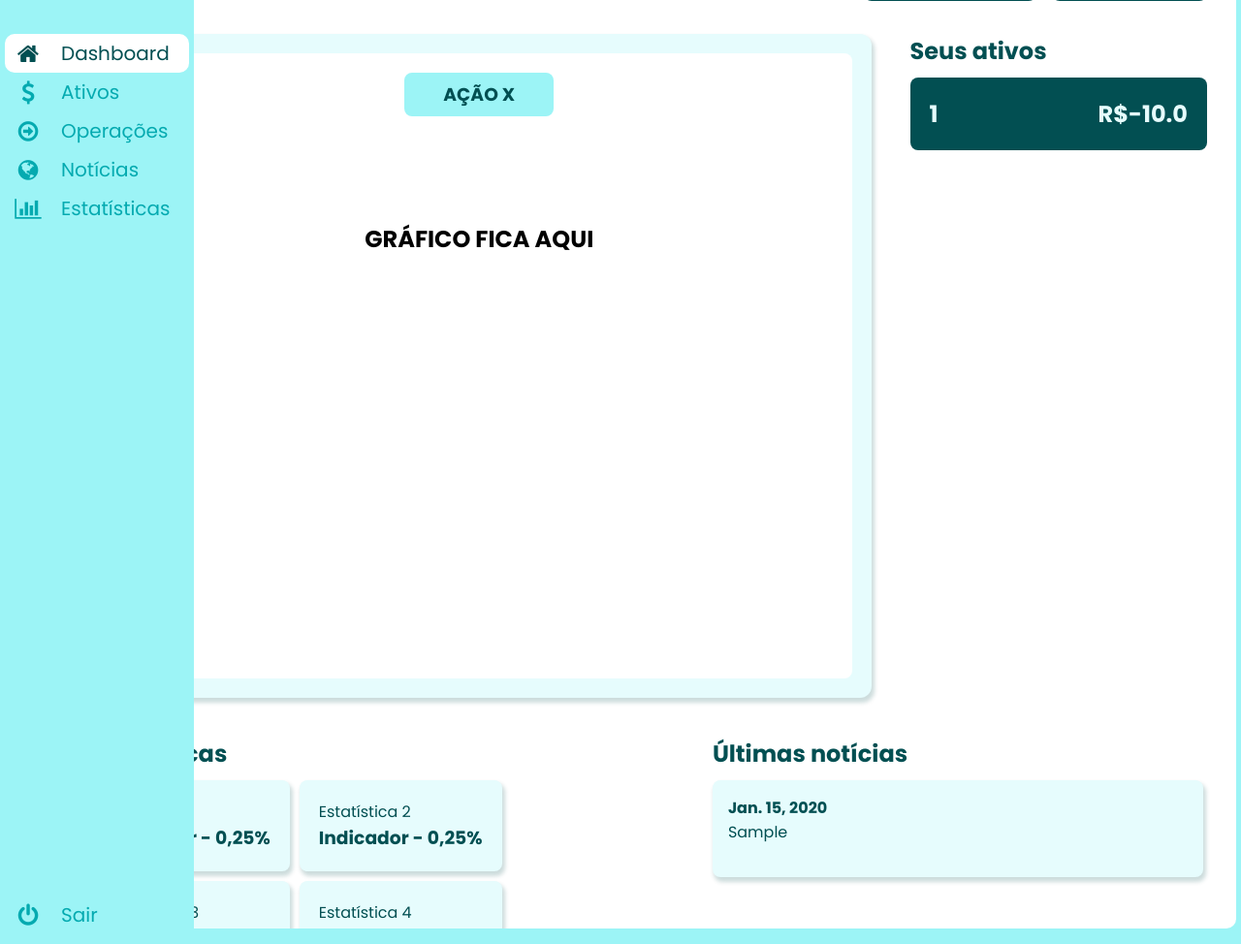
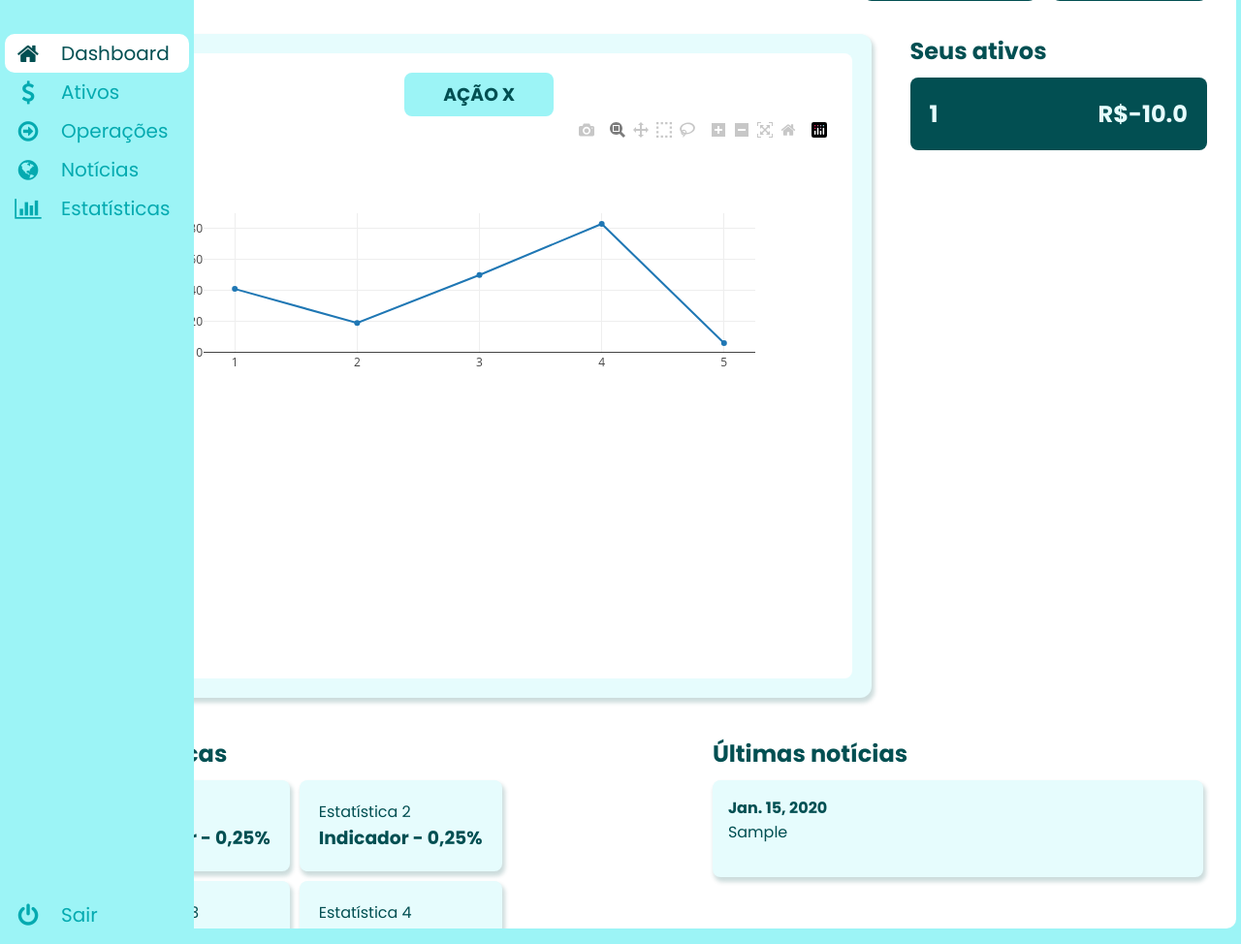
Before and after one commit to PollyannaSouza/winvest, a Django app: page /index/1/ in a window 1280 px wide. Shown: the part 65-1039 px from the top of the page at 97% size. Run offline with Django 3.2, Linux system fonts and the light colour scheme; tables that the repository leaves empty hold one stand-in row (values such as "Sample post"); some libraries are stand-ins or nearby versions; some web fonts are replaced.

Commit message:
Grafico principal

```diff
--- a/dashboard/static/styles/style.css
+++ b/dashboard/static/styles/style.css
@@ -113,6 +113,10 @@
       padding: 8px 40px;
       margin: 0 auto;
       border-radius: 8px;
+    }
+    & #myChart{
+      width: 100%px;
+      height: 325px
     }
   }
 }
--- a/dashboard/templates/index.html
+++ b/dashboard/templates/index.html
@@ -15,6 +15,7 @@
     <link
       rel="stylesheet"
       href="https://fontawesome.com/icons/newspaper?f=classic&s=solid" />
+    <script src="https://cdn.plot.ly/plotly-latest.min.js"></script>
   </head>
 
   <body id="bg-principal">
@@ -116,7 +117,10 @@
             <input type="number" id="input_qtd" required />
 
             <div class="btn-forms">
-              <button class="btn-cancel-form" type="reset" id="closeModalBtnCompra">
+              <button
+                class="btn-cancel-form"
+                type="reset"
+                id="closeModalBtnCompra">
                 Cancelar
               </button>
               <button class="btn-confirm-form" type="submit">Confirmar</button>
@@ -163,7 +167,7 @@
           <div class="titulo-grafico">
             <h3>AÇÃO X</h3>
           </div>
-          <h1 style="text-align: center; margin-top: 15%">GRÁFICO FICA AQUI</h1>
+          <div id="myChart"></div>
         </div>
       </div>
       <!-- fim 'box-grafico-principal'-->
@@ -179,7 +183,6 @@
           {% endfor %}
         </div>
       </div>
-
 
       <div class="frame-estatisticas">
         <h2>Estatísticas</h2>
@@ -216,7 +219,6 @@
       </div>
       <!-- fim 'frame-estatisicas'-->
 
-
       <div class="box-news">
         <h2>Últimas notícias</h2>
         {% for noticia in noticias|slice:"-2:" %}
@@ -229,5 +231,26 @@
     </section>
 
     <script src="{% static '/javascript/popup.js' %}"></script>
+    <script>
+      function fetchData() {
+        fetch("{% url 'chart_data' %}")
+          .then((response) => response.json())
+          .then((data) => {
+            var trace = {
+              x: data.x,
+              y: data.y,
+              type: "scatter",
+            };
+
+            var layout = {
+              autosize: true
+            };
+            var config = {responsive: true};
+
+            Plotly.newPlot("myChart", [trace], layout, config);
+          });
+      }
+      fetchData();
+    </script>
   </body>
 </html>
--- a/dashboard/urls.py
+++ b/dashboard/urls.py
@@ -1,9 +1,12 @@
 from django.urls import path, include
 from . import views
 from django.shortcuts import redirect
+from .views import index_view, chart_data
 
 urlpatterns = [
     path('index/<int:user_id>/', views.index, name='index'),
     path('login/', views.login_view, name='login'),
     path('', lambda request: redirect('login'), name='home'),
+    path('', index_view, name='index'),
+    path('chart/data/', chart_data, name='chart_data'),
 ]
--- a/dashboard/views.py
+++ b/dashboard/views.py
@@ -2,6 +2,8 @@ from django.shortcuts import render, redirect
 from django.urls import reverse
 from dashboard.src.login import login_user
 from dashboard.src.user import todos_ativos
+from django.http import JsonResponse
+import random
 
 def index(request, user_id):
     params = todos_ativos(user_id)
@@ -22,3 +24,13 @@ def login_view(request):
         except:
             raise ValueError('Erro ao fazer o login')
     return render(request, 'login.html')
+
+def chart_data(request):
+    data = {
+        'x': [1, 2, 3, 4, 5],
+        'y': [random.randint(0, 100) for _ in range(5)]
+    }
+    return JsonResponse(data)
+
+def index_view(request):
+    return render(request, 'index.html')
```
